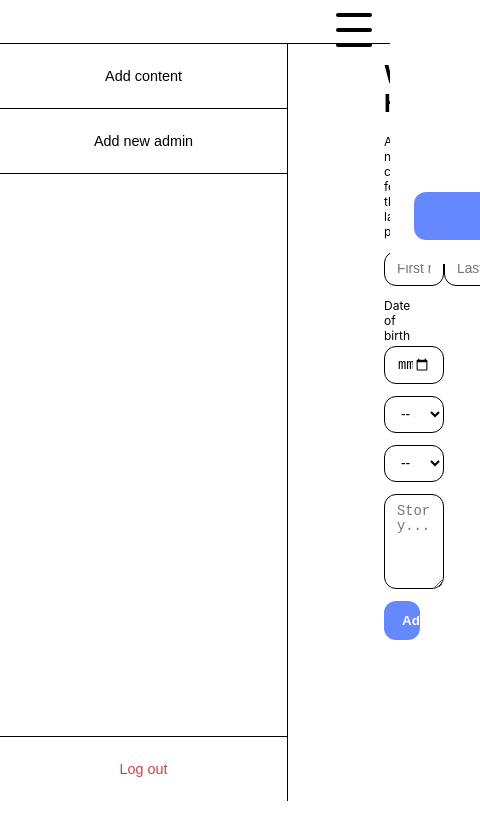
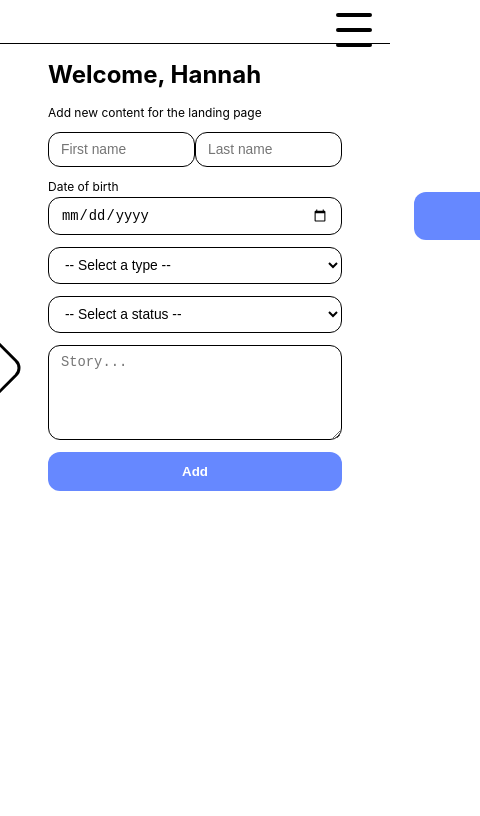
Before and after one commit to L-a-r-t/frontend, a Next.js app: page /admin in a window 390 px wide. Shown: the top 816 px of the page, 480 px wide, since content can reach past the window. Built offline with nearby package versions, Linux system fonts and the light colour scheme.

Commit message:
make admin page responsive

```diff
--- a/src/pages/admin.js
+++ b/src/pages/admin.js
@@ -1,12 +1,19 @@
-import Link from "next/link"
 import { Fragment, useState } from "react"
 import AddContentForm from "../components/forms/AddContentForm"
 import InviteAdminForm from "../components/forms/InviteAdminForm"
+import useSidebar from "../hooks/useSidebar"
+import SidebarButton from "../components/SidebarButton"
 
 import styles from "../styles/pages/Admin.module.scss"
 
 export default function Admin({ authorized, user }) {
     const [active, setActive] = useState('content')
+    const [sidebar, toggleSidebar] = useSidebar()
+
+    const handleActive = (target) => {
+        setActive(target)
+        toggleSidebar()
+    }
 
     const handleLogout = () => {
         // To be linked to auth service/backend
@@ -16,21 +23,30 @@ export default function Admin({ authorized, user }) {
         <Fragment>
             {authorized &&
             <div className={styles.container}>
-                <nav>
+                <nav className={sidebar ? styles.active : ''}>
                     <div>
                         <button
                             type="button"
-                            onClick={() => setActive('content')}
+                            onClick={() => handleActive('content')}
                         >
                             Add content
                         </button>
                         <button
                             type="button"
-                            onClick={() => setActive('invite')}
+                            onClick={() => handleActive('invite')}
                         >
                             Add new admin
                         </button>
                     </div>
+                    <div>
+                        {sidebar &&
+                        <button
+                            className={styles.hideButton}
+                            onClick={toggleSidebar}
+                        >
+                            X
+                        </button>
+                        }
                         <button
                             type="button"
                             className={styles.logoutButton}
@@ -38,7 +54,11 @@ export default function Admin({ authorized, user }) {
                         >
                             Log out
                         </button>
+                    </div>
                 </nav>
+                {!sidebar &&
+                <SidebarButton toggleSidebar={toggleSidebar} tablet />
+                }
                 <div className={styles.right}>
                     <h1>Welcome, {user}</h1>
                     {active == "content" &&
--- a/src/styles/pages/Admin.module.scss
+++ b/src/styles/pages/Admin.module.scss
@@ -6,11 +6,30 @@
     display: flex;
     border-top: 1px solid black;
 
+    @include maxTablet() {
+        nav {
+            position: fixed;
+            width: 100%;
+            left: -100%;
+            z-index: 5;
+            transition: 0.3s ease-out;
+        }
+    }
+
+    .active {
+        left: 0;
+    }
     nav {
-        min-width: 24rem;
+
         display: flex;
         flex-direction: column;
         justify-content: space-between;
+        background-color: white;
+        min-width: 20rem;
+
+        @include laptop() {
+            min-width: 24rem;
+        }
 
         border-right: 1px solid black;
 
@@ -44,7 +63,11 @@
 
     .right {
         flex-grow: 1;
-        padding: 0 8rem;
+        padding: 0 4rem;
         overflow-y: scroll;
+
+        @include laptop() {
+            padding: 0 8rem;
+        }
     }
 }
```
Lines whose indentation alone changed are shown as unchanged.
